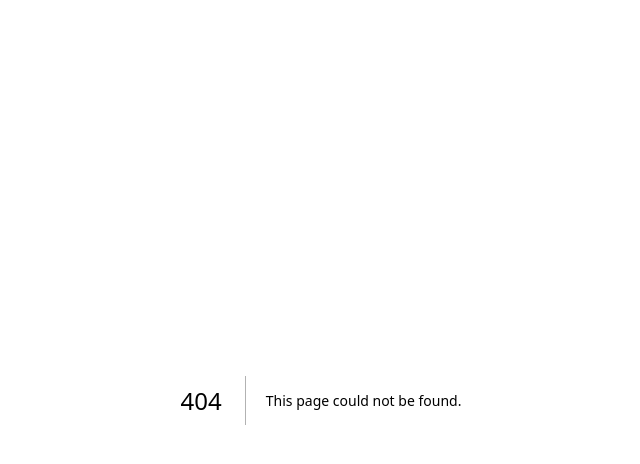
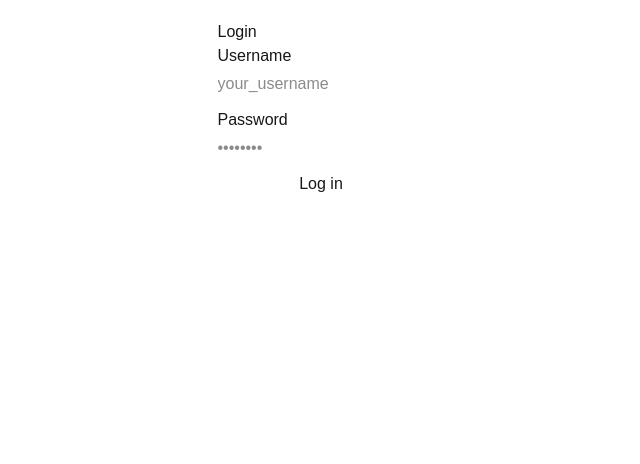
Before and after one commit to GeorgievIliyan/vinpro, a Next.js app: page /login in a window 1280 px wide. Before the commit this address had no page. Shown: the top 464 px of the page, without its empty margins (319-959 px from the left). Built offline with nearby package versions, Linux system fonts and the light colour scheme; no server answers.

Commit message:
feat: Auth

```diff
--- a/app/layout.tsx
+++ b/app/layout.tsx
@@ -1,6 +1,7 @@
 import type { Metadata } from "next";
 import { Geist, Geist_Mono } from "next/font/google";
 import "./globals.css";
+import { ClerkProvider } from "@clerk/nextjs";
 
 const geistSans = Geist({
   variable: "--font-geist-sans",
@@ -23,11 +24,13 @@ export default function RootLayout({
   children: React.ReactNode;
 }>) {
   return (
+    <ClerkProvider>
       <html
         lang="en"
         className={`${geistSans.variable} ${geistMono.variable} h-full antialiased`}
       >
         <body className="min-h-full flex flex-col">{children}</body>
       </html>
+    </ClerkProvider>
   );
 }
--- /dev/null
+++ b/app/login/page.tsx
@@ -0,0 +1,82 @@
+"use client";
+
+import { useSignIn } from "@clerk/nextjs";
+import { useRouter } from "next/navigation";
+import { useState } from "react";
+
+export default function LoginPage() {
+  const { signIn } = useSignIn();
+  const router = useRouter();
+
+  const [username, setUsername] = useState("");
+  const [password, setPassword] = useState("");
+  const [error, setError] = useState<string | null>(null);
+  const [loading, setLoading] = useState(false);
+
+  async function handleSubmit(e: React.FormEvent) {
+    e.preventDefault();
+    setLoading(true);
+    setError(null);
+
+    if (!signIn) {
+      setError("Sign in is not loaded yet.");
+      setLoading(false);
+      return;
+    }
+
+    try {
+      await signIn.create({
+        identifier: username,
+        password,
+      });
+      router.push("/");
+    } catch (err: any) {
+      const message = err?.errors?.[0]?.longMessage ?? "Something went wrong.";
+      setError(message);
+    } finally {
+      setLoading(false);
+    }
+  }
+
+  return (
+    <div style={{ padding: "20px", maxWidth: "400px", margin: "0 auto" }}>
+      <h1>Login</h1>
+
+      <form onSubmit={handleSubmit} style={{ display: "flex", flexDirection: "column", gap: "12px" }}>
+        <div style={{ display: "flex", flexDirection: "column", gap: "4px" }}>
+          <label htmlFor="username">Username</label>
+          <input
+            id="username"
+            type="text"
+            value={username}
+            onChange={(e) => setUsername(e.target.value)}
+            required
+            autoComplete="username"
+            placeholder="your_username"
+          />
+        </div>
+
+        <div style={{ display: "flex", flexDirection: "column", gap: "4px" }}>
+          <label htmlFor="password">Password</label>
+          <input
+            id="password"
+            type="password"
+            value={password}
+            onChange={(e) => setPassword(e.target.value)}
+            required
+            autoComplete="current-password"
+            placeholder="••••••••"
+          />
+        </div>
+
+        <button type="submit" disabled={loading}>
+          {loading ? "Logging in..." : "Log in"}
+        </button>
+      </form>
+
+      {error && (
+        <p style={{ color: "red", marginTop: "16px" }}>{error}</p>
+      )}
+    </div>
+  );
+}
--- a/app/page.tsx
+++ b/app/page.tsx
@@ -2,64 +2,6 @@ import Image from "next/image";
 
 export default function Home() {
   return (
-    <div className="flex flex-col flex-1 items-center justify-center bg-zinc-50 font-sans dark:bg-black">
-      <main className="flex flex-1 w-full max-w-3xl flex-col items-center justify-between py-32 px-16 bg-white dark:bg-black sm:items-start">
-        <Image
-          className="dark:invert"
-          src="/next.svg"
-          alt="Next.js logo"
-          width={100}
-          height={20}
-          priority
-        />
-        <div className="flex flex-col items-center gap-6 text-center sm:items-start sm:text-left">
-          <h1 className="max-w-xs text-3xl font-semibold leading-10 tracking-tight text-black dark:text-zinc-50">
-            To get started, edit the page.tsx file.
-          </h1>
-          <p className="max-w-md text-lg leading-8 text-zinc-600 dark:text-zinc-400">
-            Looking for a starting point or more instructions? Head over to{" "}
-            <a
-              href="https://vercel.com/templates?framework=next.js&utm_source=create-next-app&utm_medium=appdir-template-tw&utm_campaign=create-next-app"
-              className="font-medium text-zinc-950 dark:text-zinc-50"
-            >
-              Templates
-            </a>{" "}
-            or the{" "}
-            <a
-              href="https://nextjs.org/learn?utm_source=create-next-app&utm_medium=appdir-template-tw&utm_campaign=create-next-app"
-              className="font-medium text-zinc-950 dark:text-zinc-50"
-            >
-              Learning
-            </a>{" "}
-            center.
-          </p>
-        </div>
-        <div className="flex flex-col gap-4 text-base font-medium sm:flex-row">
-          <a
-            className="flex h-12 w-full items-center justify-center gap-2 rounded-full bg-foreground px-5 text-background transition-colors hover:bg-[#383838] dark:hover:bg-[#ccc] md:w-[158px]"
-            href="https://vercel.com/new?utm_source=create-next-app&utm_medium=appdir-template-tw&utm_campaign=create-next-app"
-            target="_blank"
-            rel="noopener noreferrer"
-          >
-            <Image
-              className="dark:invert"
-              src="/vercel.svg"
-              alt="Vercel logomark"
-              width={16}
-              height={16}
-            />
-            Deploy Now
-          </a>
-          <a
-            className="flex h-12 w-full items-center justify-center rounded-full border border-solid border-black/[.08] px-5 transition-colors hover:border-transparent hover:bg-black/[.04] dark:border-white/[.145] dark:hover:bg-[#1a1a1a] md:w-[158px]"
-            href="https://nextjs.org/docs?utm_source=create-next-app&utm_medium=appdir-template-tw&utm_campaign=create-next-app"
-            target="_blank"
-            rel="noopener noreferrer"
-          >
-            Documentation
-          </a>
-        </div>
-      </main>
-    </div>
+    <></>
   );
 }
--- /dev/null
+++ b/lib/mongodb.ts
@@ -0,0 +1,5 @@
+import { MongoClient } from "mongodb";
+
+const client = new MongoClient(process.env.MONGODB_URI!);
+
+export const db = client.db("app");
--- a/package.json
+++ b/package.json
@@ -9,6 +9,9 @@
     "lint": "eslint"
   },
   "dependencies": {
+    "@clerk/nextjs": "^7.2.7",
+    "mongodb": "^7.2.0",
+    "nanoid": "^5.1.9",
     "next": "16.2.4",
     "react": "19.2.4",
     "react-dom": "19.2.4"
--- /dev/null
+++ b/proxy.ts
@@ -0,0 +1,27 @@
+import { clerkMiddleware, createRouteMatcher } from "@clerk/nextjs/server";
+
+const isPublic = createRouteMatcher([
+  "/",
+  "/login",
+]);
+
+export default clerkMiddleware(async (auth, req) => {
+  const { sessionClaims } = await auth();
+
+  // Require login
+  if (!isPublic(req)) {
+    await auth.protect();
+  }
+
+  // Admin-only routes
+  if (req.nextUrl.pathname.startsWith("/admin")) {
+    const role = (sessionClaims?.publicMetadata as any)?.role;
+
+    if (role !== "admin") {
+      return new Response("Forbidden", { status: 403 });
+    }
+  }
+});
+export const config = {
+  matcher: ["/((?!_next|.*\\..*).*)"],
+};
```
Also changed, not shown: 1 other file (tests, documents, lock files or other folders). Lines whose indentation alone changed are shown as unchanged.
